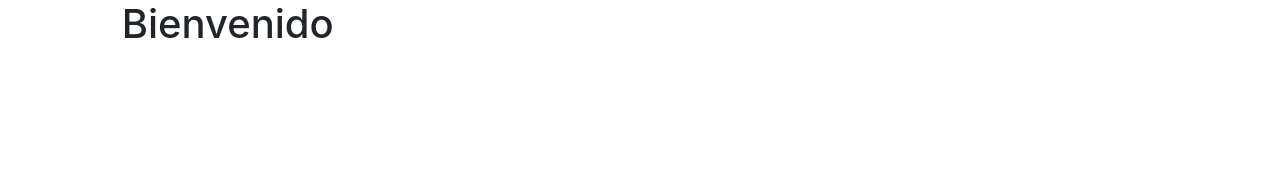
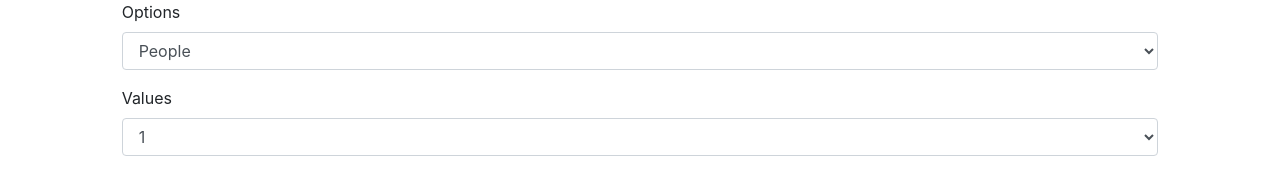
Before and after one commit to galindoRosendo/TallerAngular, a plain HTML site: page informacion.html in a window 1280 px wide. Drawn offline with Linux system fonts and the light colour scheme.

Commit message:
Formulario informacion.

```diff
--- a/informacion.html
+++ b/informacion.html
@@ -16,7 +16,26 @@
 
         </div>
         <div class="col-6 col-md-10">
-          <h1 >Bienvenido</h1>
+          <form>
+            <div class="form-group">
+              <label for="exampleFormControlSelect1">Options</label>
+              <select class="form-control" id="exampleFormControlSelect1">
+                <option>People</option>
+                <option>Planets</option>
+                <option>Starships</option>
+              </select>
+            </div>
+            <div class="form-group">
+              <label for="exampleFormControlSelect1">Values</label>
+              <select class="form-control" id="exampleFormControlSelect1">
+                <option>1</option>
+                <option>2</option>
+                <option>3</option>
+                <option>4</option>
+                <option>5</option>
+              </select>
+            </div>
+          </form>
         </div>
         <div class="col-3 col-md-1">
 
```
